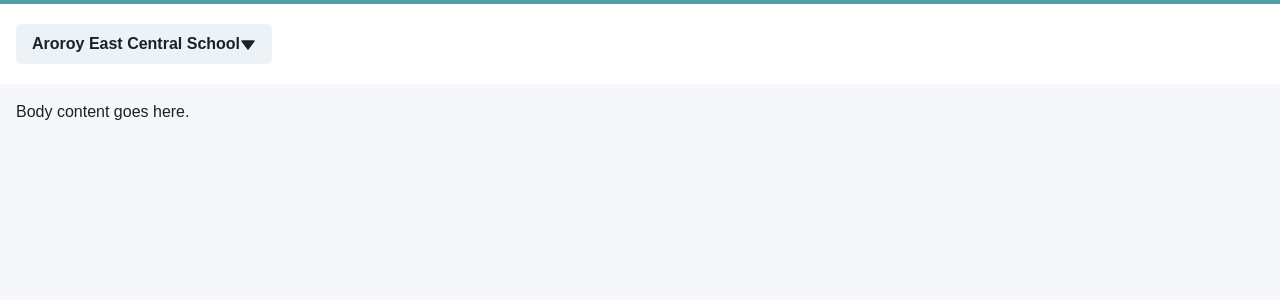
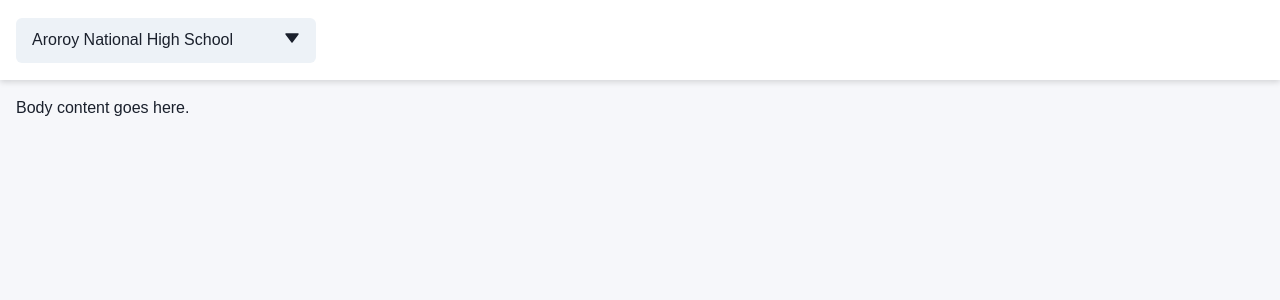
Before and after one commit to khake19/school-pulse, a Next.js app: page / in a window 1280 px wide. Shown: the top 300 px of the page. Built offline with nearby package versions, Linux system fonts and the light colour scheme.

Commit message:
Update Header design

```diff
--- a/src/components/Header/Header.style.ts
+++ b/src/components/Header/Header.style.ts
@@ -1,13 +1,20 @@
 import { css } from '@emotion/react'
 
 const HeaderStyle = {
-  main: css`
+  header: css`
     display: flex;
     flex-direction: column;
-    justify-content: space-between;
-    align-items: center;
-    padding: 6rem;
-    min-height: 100vh;
+    padding: 0 16px;
+    gap: 4px;
+    box-shadow: 0px 2px 6px rgba(0, 0, 0, 0.15);
+    color: #6b8fbc;
+    font-size: 14px;
+    position: sticky;
+    top: 0;
+  `,
+  menuButton: css`
+    height: 45px;
+    width: 300px;
   `
 }
 
--- a/src/components/Header/Header.tsx
+++ b/src/components/Header/Header.tsx
@@ -1,18 +1,24 @@
 import React from 'react'
-import { Box, Flex, Spacer, Button, Menu, MenuButton, MenuList, MenuItem } from '@chakra-ui/react'
+import { Box, Flex, Spacer, Button, Menu, MenuButton, MenuList, MenuItem, Text } from '@chakra-ui/react'
 import { TriangleDownIcon } from '@chakra-ui/icons'
+import HeaderStyle from './Header.style'
 
 const Header = () => {
   return (
-    <Box w="100%" px={4} boxShadow="base" borderTop="solid 4px #569DAA">
+    <Box css={HeaderStyle.header} zIndex={100}>
       <Flex h={20} alignItems="center" justifyContent="space-between">
         <Box>
           <Menu>
-            <MenuButton as={Button}>
-              Aroroy East Central School
-              <TriangleDownIcon />
+            <MenuButton as={Button} css={HeaderStyle.menuButton}>
+              <Flex direction="row">
+                <Text marginRight="12px" fontSize="md" fontWeight="500">
+                  Aroroy National High School
+                </Text>
+                <Spacer />
+                <TriangleDownIcon />
+              </Flex>
             </MenuButton>
-            <MenuList>
+            <MenuList width="300px">
               <MenuItem minH="48px">
                 <span>Fluffybuns the Destroyer</span>
               </MenuItem>
@@ -22,7 +28,6 @@ const Header = () => {
             </MenuList>
           </Menu>
         </Box>
-        <Spacer />
       </Flex>
     </Box>
   )
```
